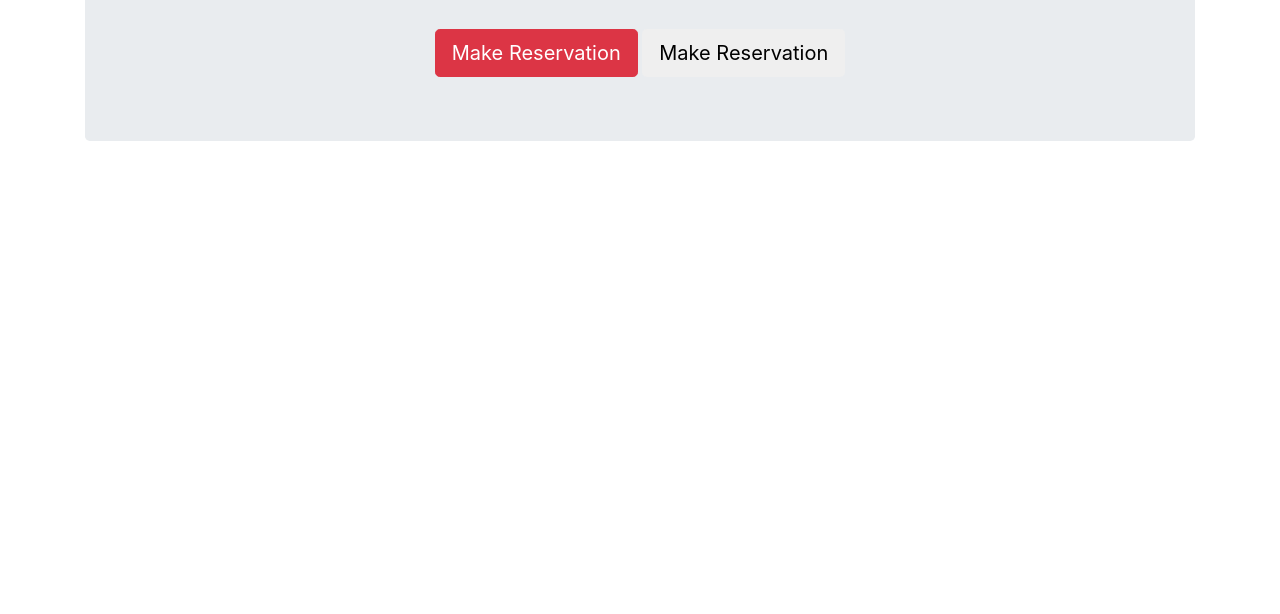
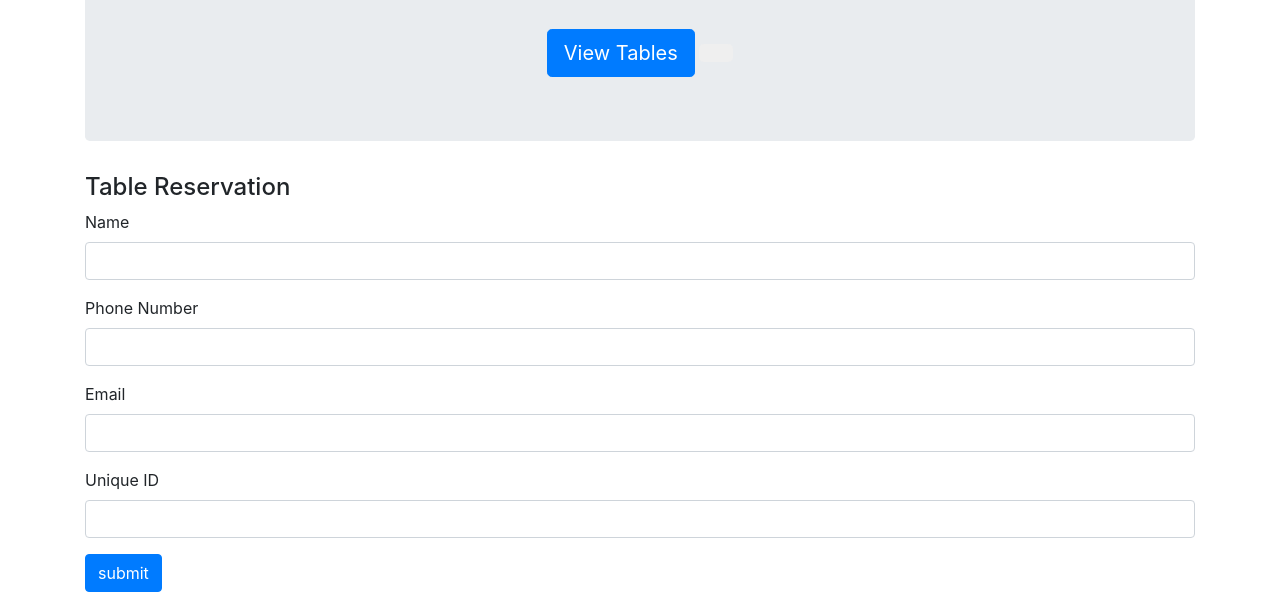
Before and after one commit to msyphus/restaurant-reservations, a website: page reserve.html in a window 1280 px wide. Shown: the part 186-800 px from the top of the page. Drawn offline with nearby package versions, Linux system fonts and the light colour scheme.

Commit message:
form added to reserve.html

```diff
--- a/reserve.html
+++ b/reserve.html
@@ -22,9 +22,43 @@
       <h2 class="text-center">Make your reservation</h2>
       <br>
       <div class="text-center">
-      <a href="/reserve"><button class="btn btn-danger btn-lg"><span class="glyphicon glyphicon-credit-card"></span> Make Reservation
+      <a href="/tables"><button class="btn btn-primary btn-lg"><span class="glyphicon glyphicon-list-alt"></span> View Tables
           </button></a>
       <a href="/"><button class="btn btn-default btn-lg" class="text-center"><span
-            class="glyphicon glyphicon-home"></span> Make Reservation</button></a>
+            class="glyphicon glyphicon-home"></span></button></a>
     </div>
     </div>
+    <div class="row">
+        <div class="col-lg-12">
+            <!-- reservation page -->
+            <div class="panel panel-default">
+                <div class="panel-heading">
+                    <h4 class="panel-title">Table Reservation</h4>
+                </div>
+                <div class="panel-body">
+                    <form role="form">
+                        <div class="form-group">
+                            <label for>Name</label>
+                            <input type="text" class="form-control" id="reserve_name">
+                        </div>
+                        <div class="form-group">
+                            <label for>Phone Number</label>
+                            <input type="text" class="form-control" id="reserve_phone">
+                        </div>
+                        <div class="form-group">
+                            <label for>Email</label>
+                            <input type="text" class="form-control" id="reserve_email">
+                        </div>
+                        <div class="form-group">
+                            <label for>Unique ID</label>
+                            <input type="text" class="form-control" id="reserve_uniqueID">
+                        </div>
+                        <button type="submit" class="btn btn-primary submit">submit</button>
+                    </form>
+                </div>
+            </div>
+        </div>
+    </div>
+    <script></script>
+</body>
+</html>
```
